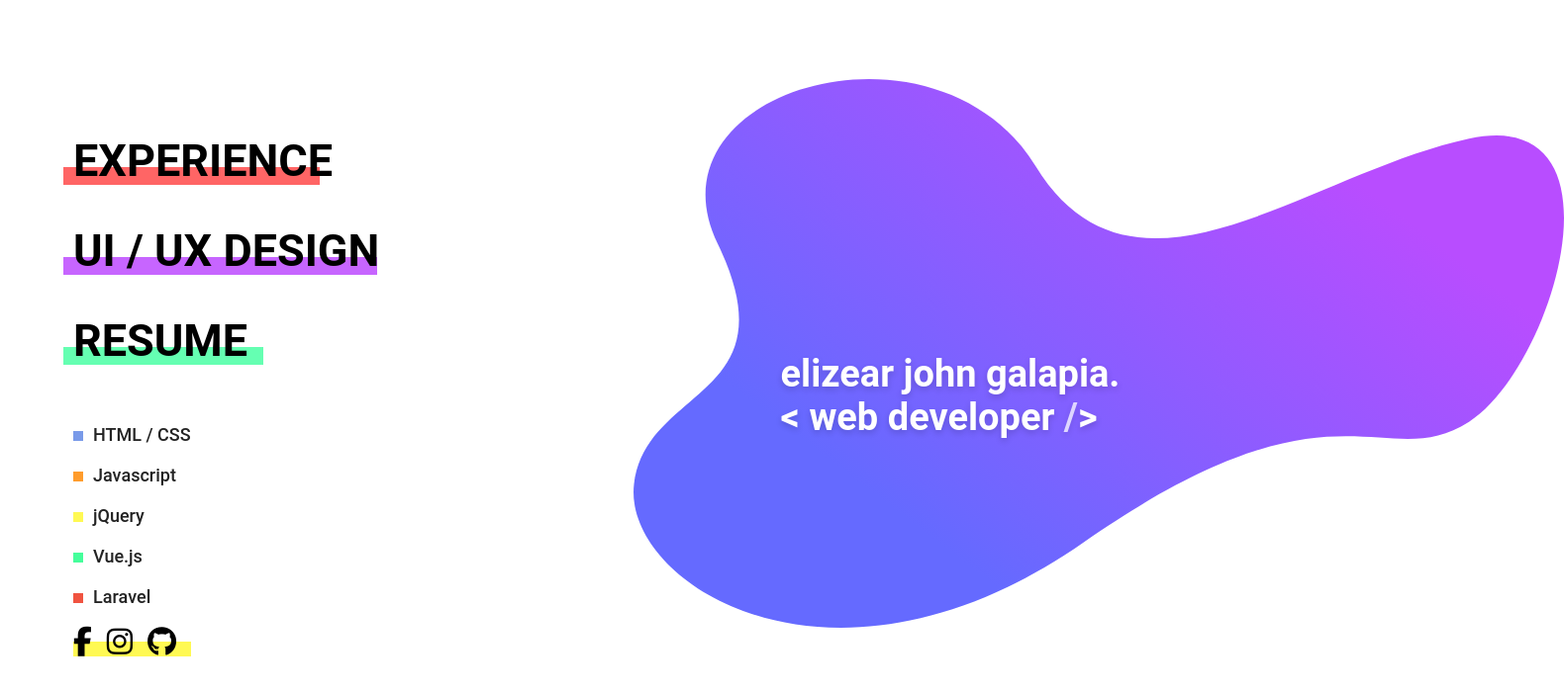
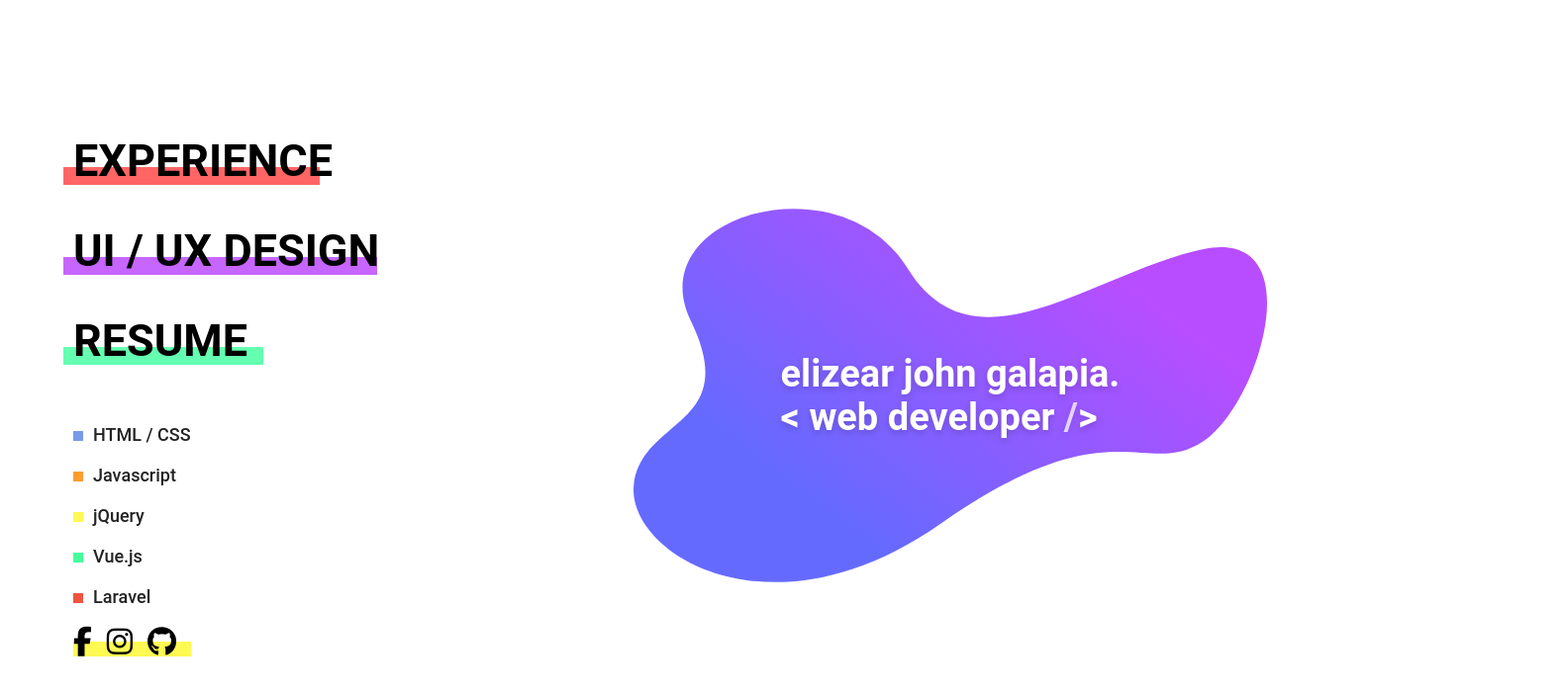
Before and after one commit to master-eli/portfolio, a Vue app: page /portfolio in a window 1280 px wide. Shown: the top 702 px of the page at 99% size, 1580 px wide, since content can reach past the window. Built offline with nearby package versions, Linux system fonts and the light colour scheme.

Commit message:
svg bg fix

```diff
--- a/src/scss/_base.scss
+++ b/src/scss/_base.scss
@@ -18,6 +18,8 @@ $primary-font: 'Roboto', sans-serif;
 
 //text
 $text-shadow: 0 3px 6px rgba(0, 0, 0, .16);
+
+$image: '../assets/bg-intro.svg';
 
 //grids
 $grid-row-gutter: 1rem;
--- a/src/scss/_home.scss
+++ b/src/scss/_home.scss
@@ -1,23 +1,12 @@
 .home {
     width: 50vw;
-    height: 100vh;
-    position: relative;
+    height: 100%;
     .svg-bg {
+        height: 100%;
+        position: relative;
+        display: grid;
+        place-items: center;
         z-index: -1;
-        position: absolute;
-        // top: 10%;
-        top: calc(100vh - 90%);
-        right: -30rem;
-
-        @include respond(tab-landscape) {
-            top: calc(100vh - 80%);
-        }
-        @include respond(desktop) {
-            top: calc(100vh - 90%);
-        }
-        @include respond(big-desktop) {
-            right: -10rem;
-        }
         img {
             width: 100%;
             height: 100%;
@@ -30,6 +19,9 @@
         place-items: center;
         height: 100%;
         z-index: 1;
+        background-repeat: no-repeat;
+        background-position: right;
+        background-size: contain;
 
         h1 {
             font-size: 3.8rem;
--- a/src/scss/_mixins.scss
+++ b/src/scss/_mixins.scss
@@ -14,7 +14,6 @@
     @if $breakpoint == sm-phone {
         @media (max-width: 26.5625em) { @content };
     }
-
     // Phone Breakpoint
     @if $breakpoint == phone {
         @media (max-width: 37.5em) { @content }; // 600px / 16
@@ -40,6 +39,11 @@
         @media (min-width: 160em) { @content };
     }
 
+    //heights
+    @if $breakpoint == tab-landscape-h {
+        @media (max-height: 64em) and (min-height: 60em) { @content };
+    }
+
 }
 
 @mixin anti-flicker() {
--- a/src/views/Home.vue
+++ b/src/views/Home.vue
@@ -1,20 +1,25 @@
 <template>
   <div class="home">
-      <div class="name">
+      <div class="name" :style="{ backgroundImage: `url(${image})` }">
             <div class="text-holder">
                 <h1>elizear john galapia.</h1>
                 <h1 class="animated-text"> web developer <span>></span></h1>
             </div>
-      </div>
-      <div class="svg-bg">
-          <img src="../assets/bg-intro.svg" alt="">
       </div>
   </div>
 </template>
 
 <script>
 export default {
-
+    data() {
+        return {
+            image: require('../assets/bg-intro.svg'),
+            publicPath: process.env.BASE_URL,
+            styleObject: {
+                backgroundImage: `url($(this.image))`
+            }
+        }
+    }
 }
 </script>
 
```
Also changed, not shown: 1 other file (tests, documents, lock files or other folders).
